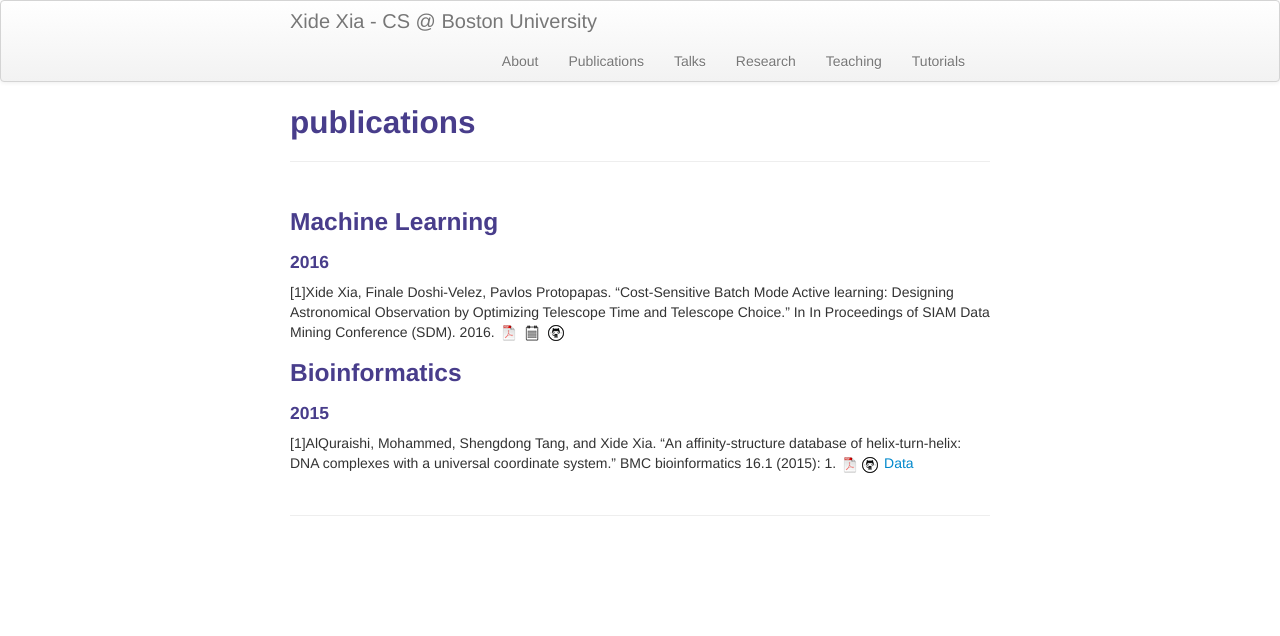
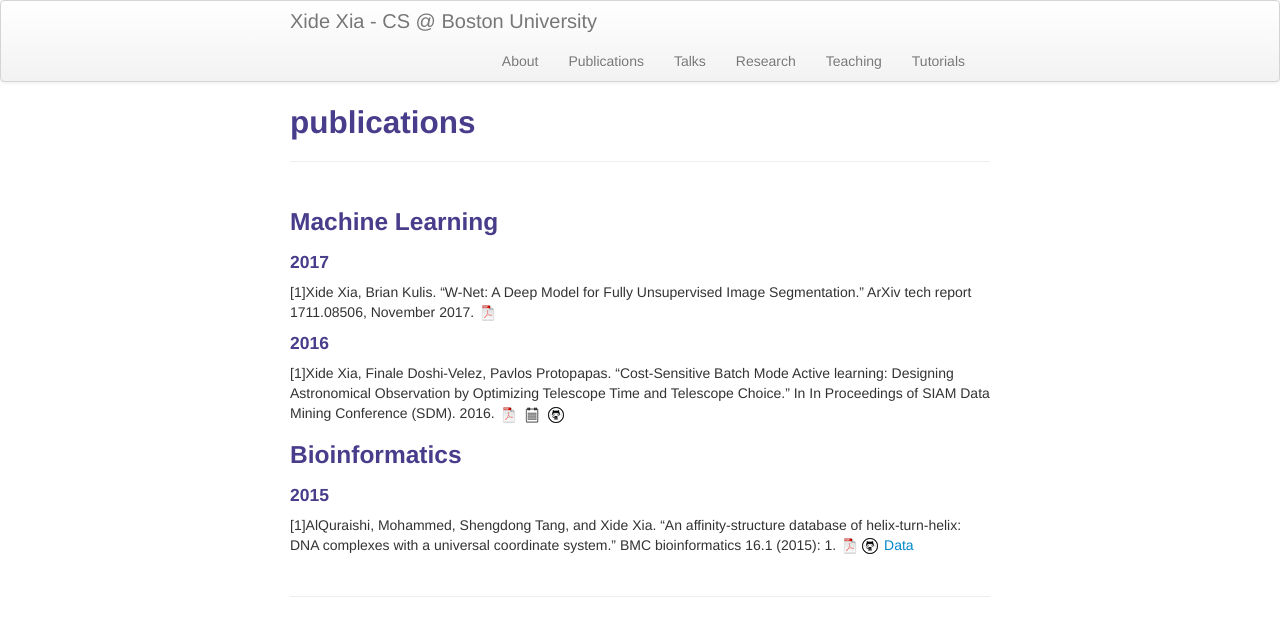
Before and after one commit to xidexia/xidexia.github.io, a Jekyll site: the page built from pages/pubs.md, in a window 1280 px wide. Shown: the top 636 px of the page. Built offline with Jekyll 4.4.1, drawn with Linux system fonts in a browser that asks for light colours.

Commit message:
“1127”

```diff
--- a/pages/pubs.md
+++ b/pages/pubs.md
@@ -6,6 +6,10 @@ description: Xide Xia's publications
 
 
 ### <a name="Machine Learning"></a>Machine Learning
+#### 2017
+[1]Xide Xia, Brian Kulis. “W-Net: A Deep Model for Fully Unsupervised Image Segmentation.” ArXiv tech report 1711.08506, November 2017. [![pdf](icons16/pdf-icon.png)](https://arxiv.org/abs/1711.08506)
+
+
 #### 2016
 [1]Xide Xia, Finale Doshi-Velez, Pavlos Protopapas. “Cost-Sensitive Batch Mode Active learning: Designing Astronomical Observation by Optimizing Telescope Time and Telescope Choice.” In In Proceedings of SIAM Data Mining Conference (SDM). 2016. [![pdf](icons16/pdf-icon.png)](http://scholar.harvard.edu/files/xidexia/files/cbal_sdm16.pdf?m=1454015519) [![pdf w/notes](icons16/notes-icon.png)](http://scholar.harvard.edu/files/xidexia/files/cbal.pdf?m=1454015422) [![github](icons16/github-icon.png)](https://github.com/AlQuraishiLab/hth-dna-db)
 
```
Also changed, not shown: index.md (+21 -1 lines), 1 other file.
